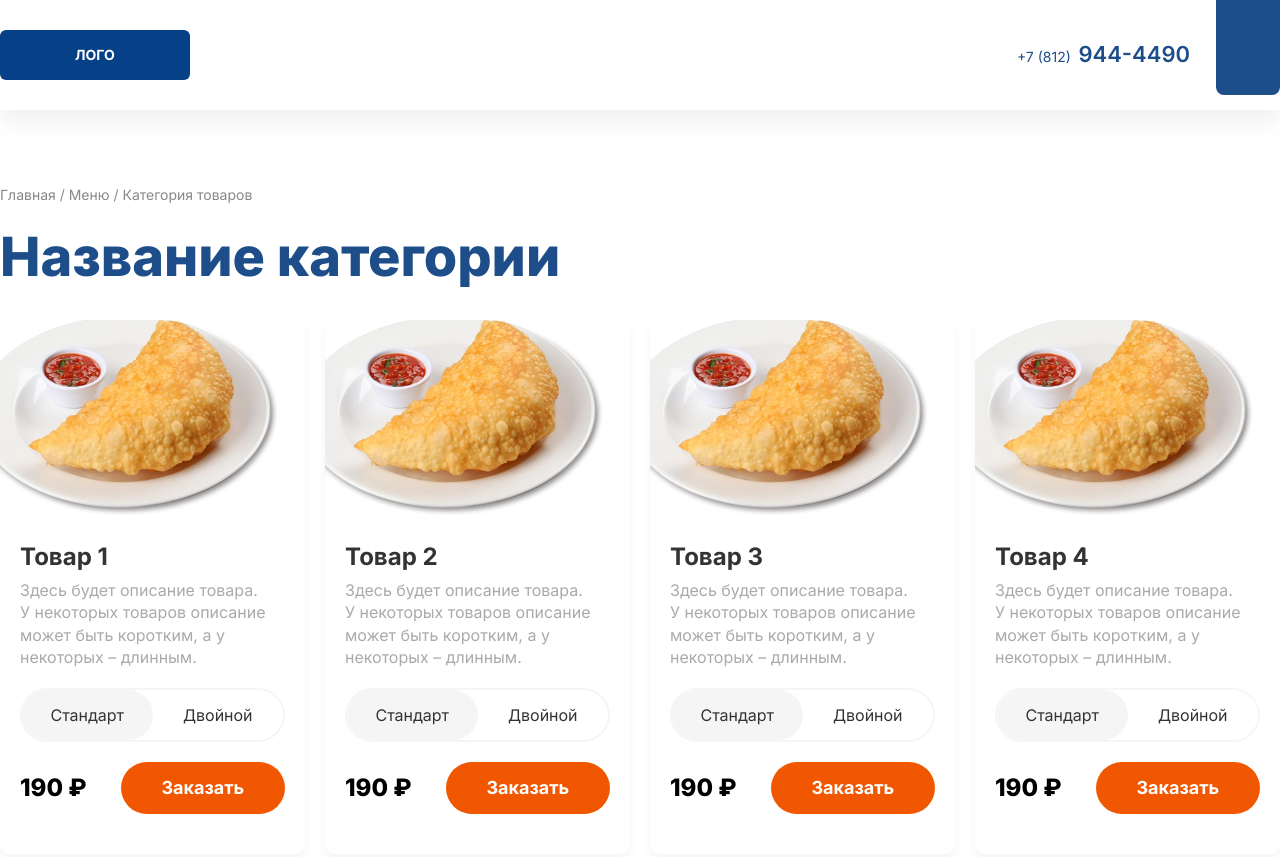
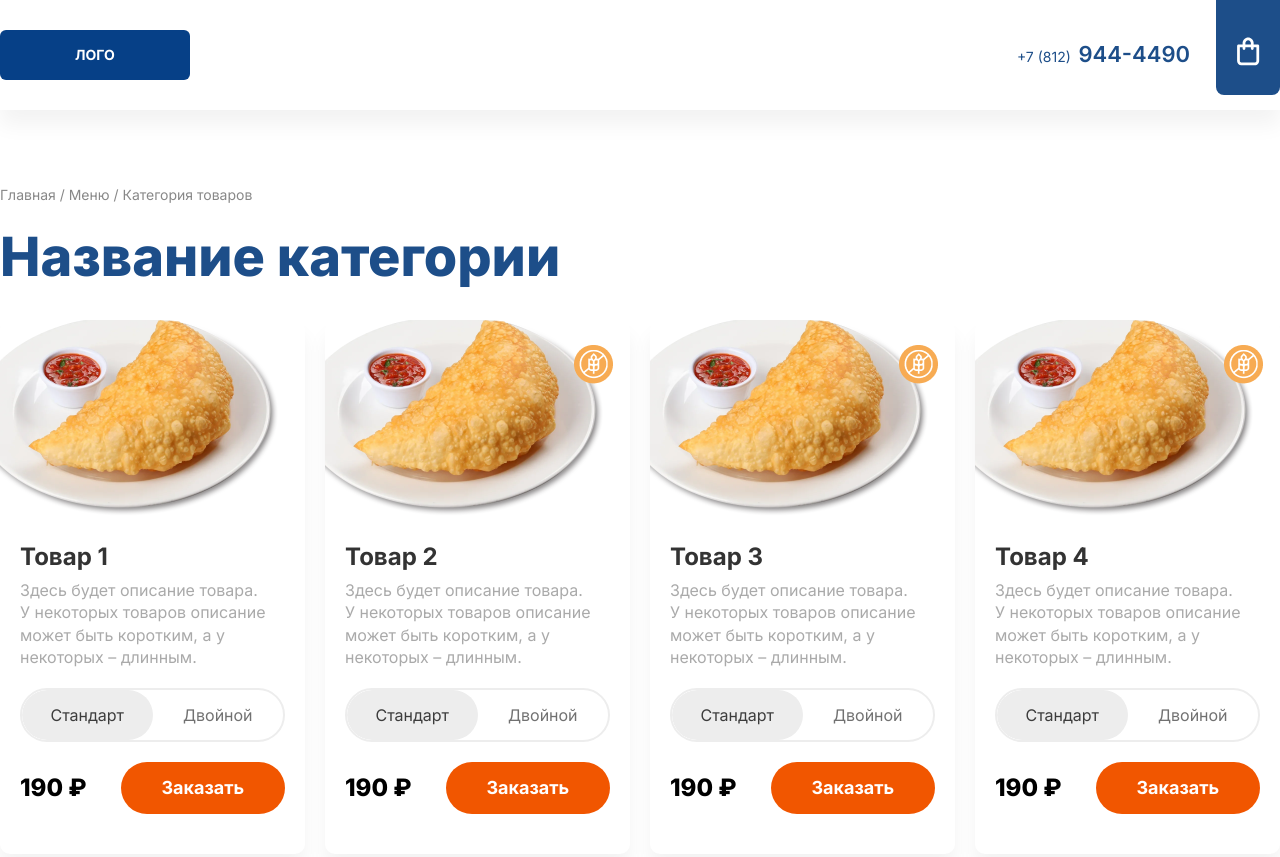
Before and after one commit to ianchfe/test-project, a plain HTML site: page index.html in a window 1280 px wide. Shown: the top 857 px of the page. Drawn offline with Linux system fonts and the light colour scheme.

Commit message:
Add files via upload

```diff
--- a/scss/main.scss
+++ b/scss/main.scss
@@ -138,7 +138,7 @@ button {
 
     .icon {
       display: flex;
-      background-image: url('./assets/img/bag.svg');
+      background-image: url('../assets/img/bag.svg');
       background-size: contain;
       background-repeat: no-repeat;
       background-color: $color-secondary;
@@ -202,7 +202,7 @@ button {
   display: flex;
   background-color: #fff;
   border-radius: 10px;
-  box-shadow: 0 4px 8px rgba(0,0,0,0.05);
+  box-shadow: 0px 15px 20px 0px rgba(0, 0, 0, 0.05);
   flex-direction: column;
   width: 100%;
   position: relative;
@@ -212,7 +212,7 @@ button {
     position: absolute;
     height: 39px;
     width: 39px;
-    background-image: url("./assets/img/6.png");
+    background-image: url("../assets/img/6.png");
     top: 25px;
     right: 17px;
   }
@@ -221,7 +221,7 @@ button {
     display: flex;
     justify-content: space-between;
     border-radius: 999px;
-    border: 2px solid  #f5f5f5;
+    border: 2px solid  #EDEDED;
     overflow: hidden;
   }
 
@@ -235,6 +235,7 @@ button {
     cursor: pointer;
     justify-content: center;
     line-height: 100%;
+    color: rgba(113, 113, 113, 1);
   }
 
   .product__radio {
@@ -242,8 +243,8 @@ button {
   }
 
   .product__radio:checked + .product__option {
-    background: #f5f5f5;
-    color: #333;
+    background: #EDEDED;
+    color: rgba(60, 60, 60, 1);
   }
 
   &__content {
```
Also changed, not shown: css/main.css, 1 other file.
